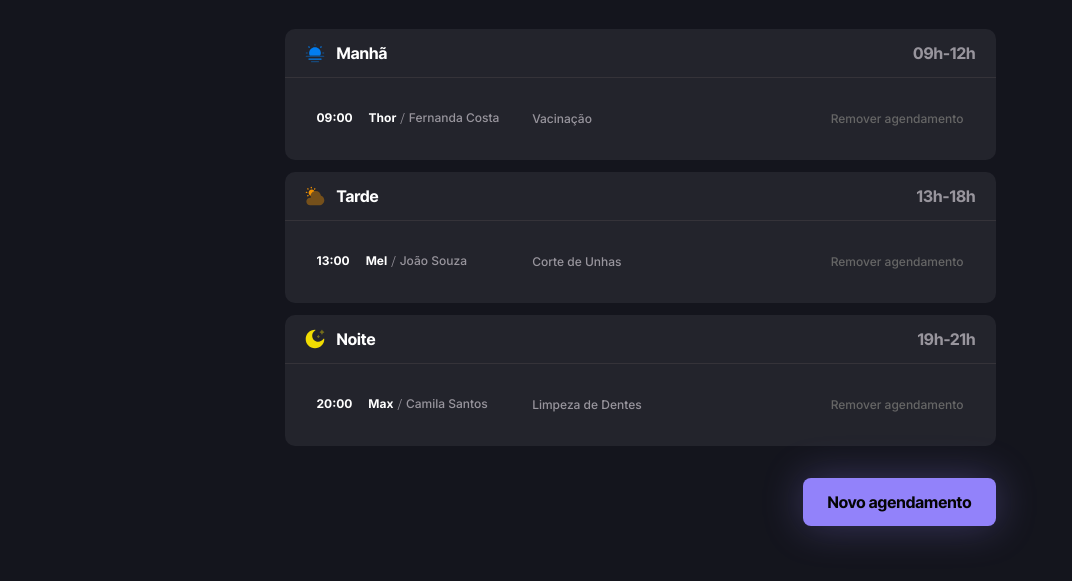
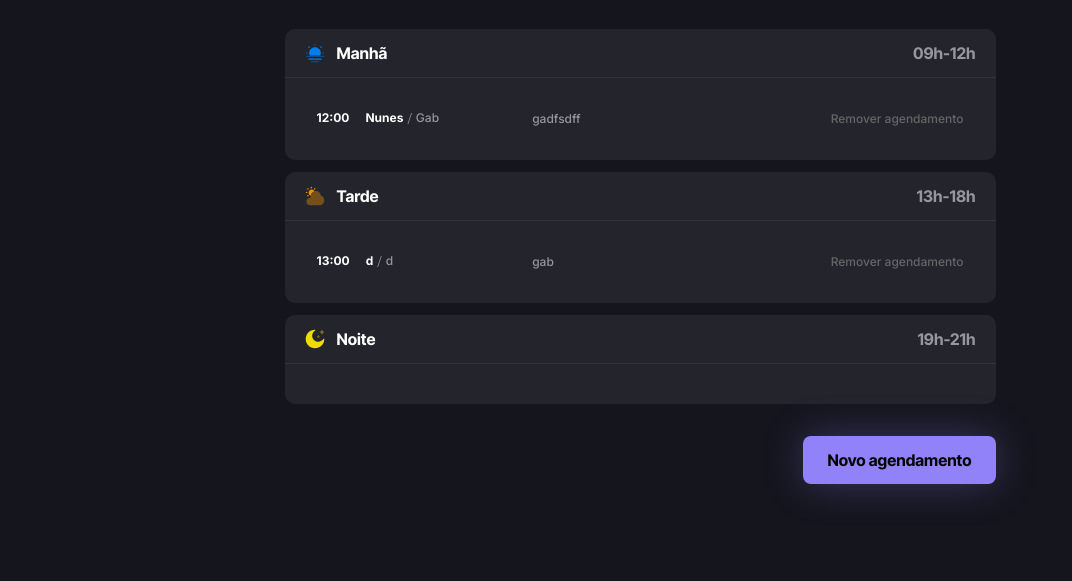
Before and after one commit to gabnunesdev/mundo-pet, a website built with webpack: page index.html in a window 1280 px wide. Shown: the part 195-776 px from the top of the page, without its empty margins (0-1072 px from the left). Built offline with nearby package versions, Linux system fonts and the light colour scheme; data requests are answered from the project's data file.

Commit message:
feat: update scheduling functionality with new date filter, improved form handling, and enhanced styles

```diff
--- a/server.json
+++ b/server.json
@@ -1,3 +1,39 @@
 {
-  "schedules": []
+  "schedules": [
+    {
+      "id": 1748405162987,
+      "tutorName": "Gab",
+      "petName": "Kyra",
+      "description": "Banho",
+      "when": "2025-05-29T12:00:00.000Z"
+    },
+    {
+      "id": 1748405324514,
+      "tutorName": "Gab",
+      "petName": "Nunes",
+      "description": "gadfsdff",
+      "when": "2025-05-28T12:00:00.000Z"
+    },
+    {
+      "id": 1748405356018,
+      "tutorName": "d",
+      "petName": "d",
+      "description": "gab",
+      "when": "2025-05-28T13:00:00.000Z"
+    },
+    {
+      "id": 1748405863790,
+      "tutorName": "Nunes",
+      "petName": "Gab",
+      "description": "Tosa",
+      "when": "2025-05-29T17:00:00.000Z"
+    },
+    {
+      "id": 1748405887932,
+      "tutorName": "Teste",
+      "petName": "Mais",
+      "description": "Banho",
+      "when": "2025-05-30T23:00:00.000Z"
+    }
+  ]
 }
--- a/src/form.js
+++ b/src/form.js
@@ -60,3 +60,11 @@ const phoneInput = document.getElementById("phone");
 phoneInput.addEventListener("input", (e) => {
   e.target.value = maskPhone(e.target.value);
 });
+
+export function clearForm(...items) {
+  items.forEach((item) => {
+    if (item && item.value !== undefined) {
+      item.value = "";
+    }
+  });
+}
--- a/src/modules/form/date-change.js
+++ b/src/modules/form/date-change.js
@@ -1,8 +1,11 @@
-import { schedulesDay } from "../schedules/load";
+import { schedulesDay } from "../schedules/load.js";
+import { hoursLoad } from "../form/hours-load.js";
 
-//Seleciona o input de data
-const scheduleDate = document.querySelector("fieldset #form-date");
+const filterDate = document.querySelector("#filter-date");
+const formDate = document.querySelector("#form-date");
 
-//Recarrega a lista de horários quando o input de data mudar
+// Atualiza a lista de agendamentos
+filterDate.onchange = () => schedulesDay(filterDate.value);
 
-scheduleDate.onchange = () => schedulesDay();
+// Atualiza as horas disponíveis no formulário
+formDate.onchange = () => hoursLoad(formDate.value);
--- a/src/modules/form/hours-load.js
+++ b/src/modules/form/hours-load.js
@@ -1,32 +1,59 @@
+// Importa o dayjs para manipular datas
 import dayjs from "dayjs";
+
+// Função que adiciona o clique nos horários
 import { hoursClick } from "../form/hours-click.js";
+
+// Lista fixa com os horários de funcionamento
 import { openingHours } from "../../utils/opening-hours.js";
 
+// Função que busca os agendamentos no backend
+import { scheduleFetchByDay } from "../../services/schedule-fetch-by-day.js";
+
+// Seleciona a UL onde os horários vão ser renderizados
 const hours = document.getElementById("hour-list");
 
-export function hoursLoad({ date }) {
-  //Limpa a lista de horários.
+// Função principal que carrega os horários disponíveis
+export async function hoursLoad(date) {
+  // 🔸 Busca na API os agendamentos da data recebida
+  const dailySchedules = await scheduleFetchByDay({ date });
+
+  // 🔸 Limpa a lista de horários (remove o conteúdo anterior)
   hours.innerHTML = "";
+
+  // 🔸 Mapeia os horários já agendados para comparar depois
+  const unavailableHours = dailySchedules.map((schedule) =>
+    dayjs(schedule.when).format("HH:mm")
+  );
+
+  // 🔸 Cria um array com os horários de funcionamento
   const opening = openingHours.map((hour) => {
-    //Recupera a hora
+    // Separa a hora (ex.: de "09:00" pega só "09")
     const [scheduleHour] = hour.split(":");
 
-    //Adiciona a hora na data e verifica se está no passado.
-    const isHourPast = dayjs(date).add(scheduleHour, "hour").isAfter(dayjs());
+    // Verifica se esse horário é no passado
+    const isHourPast = dayjs(date).add(scheduleHour, "hour").isBefore(dayjs());
 
-    //Define se o horário está disponível
+    // Verifica se o horário está disponível
+    const available = !unavailableHours.includes(hour) && !isHourPast;
+
     return {
-      hour,
-      available: isHourPast,
+      hour,       // Ex.: "09:00"
+      available,  // true ou false
     };
   });
 
-  //Renderiza os horários
+  // 🔸 Renderiza cada horário na tela
   opening.forEach(({ hour, available }) => {
     const li = document.createElement("li");
+
+    // Adiciona a classe dependendo se o horário está disponível ou não
     li.classList.add(available ? "hour-available" : "hour-unavailable");
+
+    // Insere o texto (horário)
     li.textContent = hour;
 
+    // Adiciona os cabeçalhos de período (Manhã, Tarde, Noite)
     if (hour === "09:00") {
       hourHeaderAdd("Manhã");
     } else if (hour === "13:00") {
@@ -34,13 +61,16 @@ export function hoursLoad({ date }) {
     } else if (hour === "18:00") {
       hourHeaderAdd("Noite");
     }
+
+    // Adiciona o horário na lista (UL)
     hours.append(li);
   });
 
-  //Adiciona o evento de clique nos horários disponíveis.
+  // 🔸 Ativa os eventos de clique nos horários disponíveis
   hoursClick();
 }
 
+// 🔧 Função que adiciona o título de cada período (Manhã, Tarde, Noite)
 function hourHeaderAdd(title) {
   const header = document.createElement("li");
   header.classList.add("hour-period");
--- a/src/modules/form/submit.js
+++ b/src/modules/form/submit.js
@@ -1,33 +1,37 @@
 import dayjs from "dayjs";
 
-import { scheduleNew } from "../../services/schedule-new";
+import { scheduleNew } from "../../services/schedule-new.js";
+
+import { schedulesDay } from "../schedules/load.js";
+
+import { clearForm } from "../../form.js";
 
 const form = document.querySelector("form");
-const filterDate = document.querySelector("#input-date");
-const scheduleDate = document.querySelector("fieldset #form-date");
+const filterDate = document.getElementById("filter-date");
+const scheduleDate = document.getElementById("form-date");
 const today = dayjs(new Date()).format("YYYY-MM-DD");
 
 //Selecionando os inputs
 const tutor = document.getElementById("tutor-name");
 const pet = document.getElementById("pet-name");
 const service = document.getElementById("service-description");
+const phone = document.getElementById("phone");
 
 filterDate.value = today;
-
 scheduleDate.value = today;
 
 //Define a data mínima como a data atual.
 filterDate.min = today;
 scheduleDate.min = today;
 
-form.onsubmit = (event) => {
+form.onsubmit = async (event) => {
   //Previne o comportamento padrão do formulário
   event.preventDefault();
   try {
     //Recupera o nome do tutor eliminando espaços
     const tutorName = tutor.value.trim();
     if (!tutorName) {
-      return alert("Informe o nome do cliente!");
+      return alert("Informe o nome do tutor!");
     }
 
     const petName = pet.value.trim();
@@ -51,18 +55,25 @@ form.onsubmit = (event) => {
 
     //Insere a hora na data
     const when = dayjs(scheduleDate.value).add(hour, "hour");
-    console.log(when);
+    console.log(tutorName);
 
     //Gera um ID
     const id = new Date().getTime();
 
-    return {
+    await scheduleNew({
       id,
       tutorName,
       petName,
       description,
       when,
-    };
+    });
+
+    await schedulesDay();
+
+    //Limpa os inputs
+    clearForm(tutor, pet, service, phone);
+    const list = document.querySelector(".hidden");
+    list.style.display = "none";
   } catch (error) {
     console.log(error);
   }
--- a/src/modules/schedules/load.js
+++ b/src/modules/schedules/load.js
@@ -1,10 +1,16 @@
+import { scheduleFetchByDay } from "../../services/schedule-fetch-by-day.js";
+
 import { hoursLoad } from "../form/hours-load.js";
 
-//Seleciona o input de data
-const scheduleDate = document.getElementById("form-date");
-export function schedulesDay() {
-  //Obtém a data do input
-  const date = scheduleDate.value;
+import { schedulesShow } from "../schedules/show.js";
+
+export async function schedulesDay(date) {
+  //Busca na API os agendamentos
+  const dailySchedules = await scheduleFetchByDay({ date });
+
+  //Exibe os agendamentos
+  schedulesShow({ dailySchedules });
+
   //Renderiza as horas disponíveis.
-  hoursLoad({ date });
+  hoursLoad(date);
 }
--- /dev/null
+++ b/src/modules/schedules/show.js
@@ -0,0 +1,79 @@
+import dayjs from "dayjs";
+
+//Seleciona as sessões manhã, tarde e noite.
+const periodMorning = document.getElementById("period-morning");
+const periodAfternoon = document.getElementById("period-afternoon");
+const periodNight = document.getElementById("period-night");
+
+export function schedulesShow({ dailySchedules }) {
+  try {
+    //Limpa as listas.
+    periodMorning.innerHTML = "";
+    periodAfternoon.innerHTML = "";
+    periodNight.innerHTML = "";
+
+    //Renderiza os agendamentos por período.
+    dailySchedules.forEach((schedule) => {
+      // Criar os elementos
+      const li = document.createElement("li");
+      li.setAttribute("data-id", schedule.id);
+
+      const divPetInfo = document.createElement("div");
+      divPetInfo.classList.add("pet-info");
+
+      const strongHour = document.createElement("strong");
+      strongHour.textContent = dayjs(schedule.when).format("HH:mm");
+
+      const divPetNames = document.createElement("div");
+      divPetNames.classList.add("pet-names");
+
+      const strongPet = document.createElement("strong");
+      strongPet.textContent = schedule.petName;
+
+      const spanBar = document.createElement("span");
+      spanBar.textContent = "/";
+
+      const pClient = document.createElement("p");
+      pClient.textContent = schedule.tutorName;
+
+      const pService = document.createElement("p");
+      pService.textContent = schedule.description;
+
+      const spanRemove = document.createElement("span");
+      spanRemove.classList.add("remove-btn");
+      spanRemove.textContent = "Remover agendamento";
+
+      // Montar a hierarquia
+      divPetNames.appendChild(strongPet);
+      divPetNames.appendChild(spanBar);
+      divPetNames.appendChild(pClient);
+
+      divPetInfo.appendChild(strongHour);
+      divPetInfo.appendChild(divPetNames);
+
+      li.appendChild(divPetInfo);
+      li.appendChild(pService);
+      li.appendChild(spanRemove);
+
+      // (Opcional) Adicionar em algum lugar na página
+      const ul = document.querySelector("ul"); // Alvo onde vai inserir
+      ul.appendChild(li);
+
+      //Obtém somente a hora
+      const hour = dayjs(schedule.when).hour();
+
+      //Renderiza o agendamento na sessão (manhã, tarde ou noite)
+
+      if (hour <= 12) {
+        periodMorning.appendChild(li);
+      } else if (hour > 12 && hour <= 18) {
+        periodAfternoon.appendChild(li);
+      } else {
+        periodNight.appendChild(li);
+      }
+    });
+  } catch (error) {
+    alert("Não foi possível exibir os agendamentos");
+    console.log(error);
+  }
+}
--- /dev/null
+++ b/src/services/schedule-fetch-by-day.js
@@ -0,0 +1,22 @@
+import dayjs from "dayjs";
+import { apiConfig } from "./api-config";
+
+export async function scheduleFetchByDay({ date }) {
+  try {
+    //Fazendo a requisição.
+    const response = await fetch(`${apiConfig.baseUrl}/schedules`);
+
+    //Converte para JSON.
+    const data = await response.json();
+
+    //Filtra os agendamentos pelo dia selecionado.
+    const dailySchedules = data.filter((schedule) =>
+      dayjs(date).isSame(schedule.when, "day")
+    );
+
+    return dailySchedules;
+  } catch (error) {
+    console.log(error);
+    alert("Não foi possível buscar os agendamentos do dia selecionado.");
+  }
+}
--- a/src/styles/container.css
+++ b/src/styles/container.css
@@ -9,7 +9,7 @@
   position: relative;
 }
 
-@media (max-width: 500px) {
+@media (max-width: 630px) {
   .container {
     padding-top: 0.5rem;
     padding-inline: 1.25rem;
--- a/src/styles/form.css
+++ b/src/styles/form.css
@@ -171,7 +171,7 @@ input[type="date"] {
 
 fieldset .date-wrapper input[type="date"] {
   margin-left: 0.5rem;
-  color: var(--content-secondary);
+  color: var(--content-primary);
 }
 
 fieldset .hour-section img:nth-child(3) {
@@ -246,7 +246,7 @@ dialog[open] {
 
 fieldset .drop-menu {
   position: absolute;
-  top: 32%;
+  top: 37%;
   right: 48.5%;
 }
 
@@ -318,7 +318,7 @@ fieldset .drop-menu ul li.hour-selected {
   color: var(--content-brand);
 }
 
-@media (max-width: 500px) {
+@media (max-width: 630px) {
   form {
     max-width: 21.875rem;
     padding: 2.5rem 1.25rem;
--- a/src/styles/main.css
+++ b/src/styles/main.css
@@ -47,7 +47,7 @@ input[type="date"]::-webkit-calendar-picker-indicator {
   cursor: pointer;
 }
 
-@media (max-width: 500px) {
+@media (max-width: 630px) {
   .main .header {
     display: flex;
     flex-direction: column;
--- a/src/styles/schedule.css
+++ b/src/styles/schedule.css
@@ -106,7 +106,7 @@
   transition: 0.3s ease-out;
 }
 
-@media (max-width: 500px) {
+@media (max-width: 630px) {
   .schedule .period li {
     display: grid;
     grid-template-columns: 1fr;
--- a/src/utils/opening-hours.js
+++ b/src/utils/opening-hours.js
@@ -12,4 +12,6 @@ export const openingHours = [
   "19:00",
   "20:00",
   "21:00",
+  "22:00",
+  "23:00",
 ];
```
Also changed, not shown: index.html (+8 -12 lines), src/services/schedule-new.js (+8 -1 lines).
